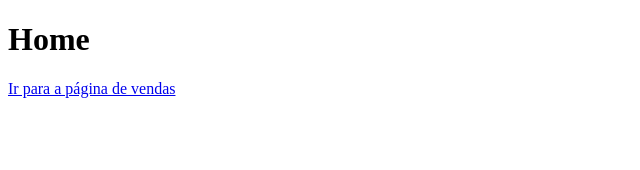
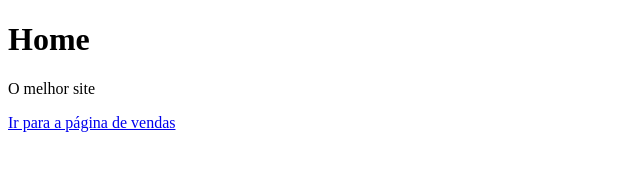
Before and after one commit to riquelme-marques/testeGit, a plain HTML site: page index.html in a window 1280 px wide. Shown: the whole page, without its empty margins (0-640 px from the left). Drawn offline with Linux system fonts and the light colour scheme.

Commit message:
Acrescentado valores

```diff
--- a/index.html
+++ b/index.html
@@ -8,6 +8,7 @@
 <body>
 
     <h1> Home </h1>
+    <p> O melhor site</p>
 
     <a href="venda.html"> Ir para a página de vendas</a>
 
```
Also changed, not shown: venda.html (+1 -0 lines).
